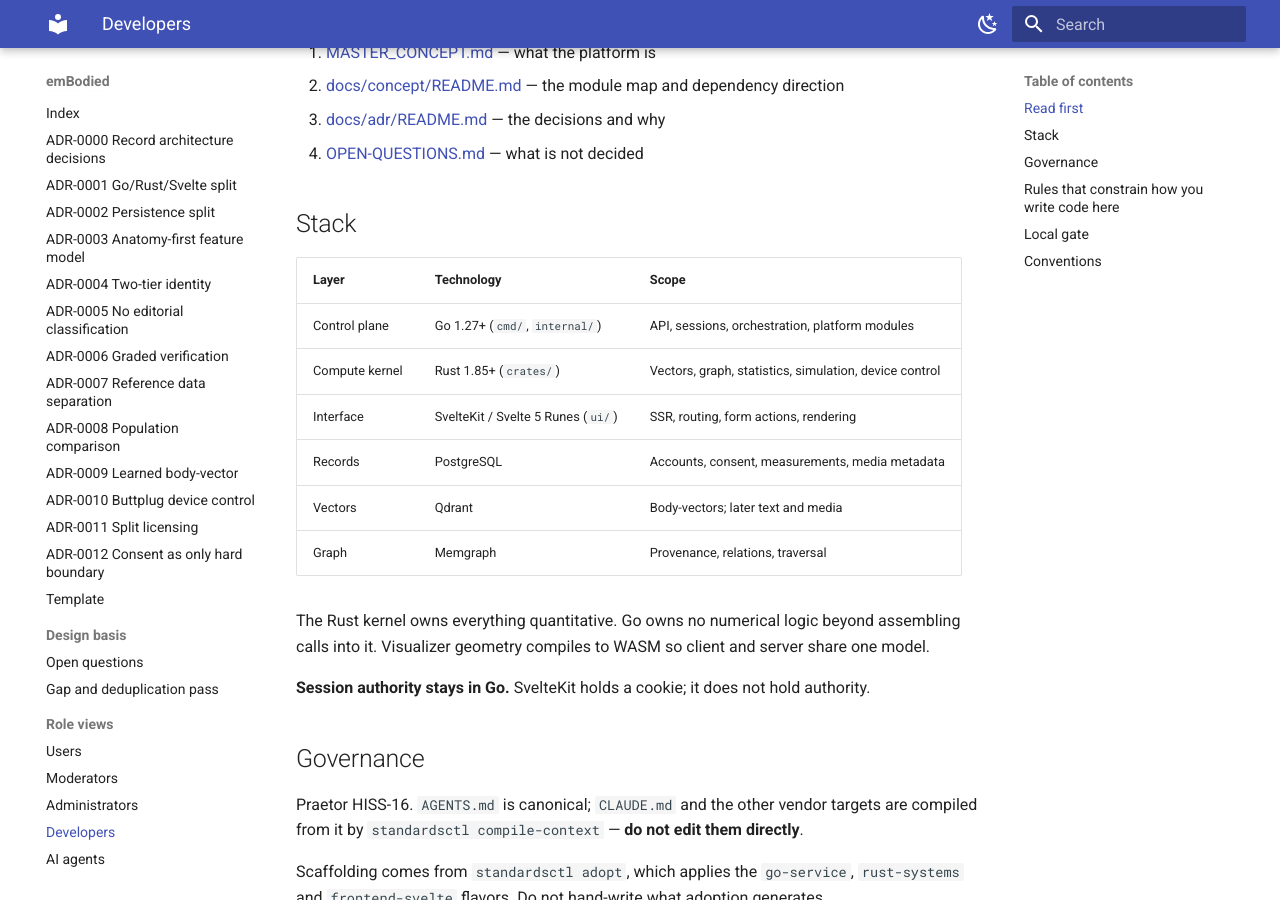
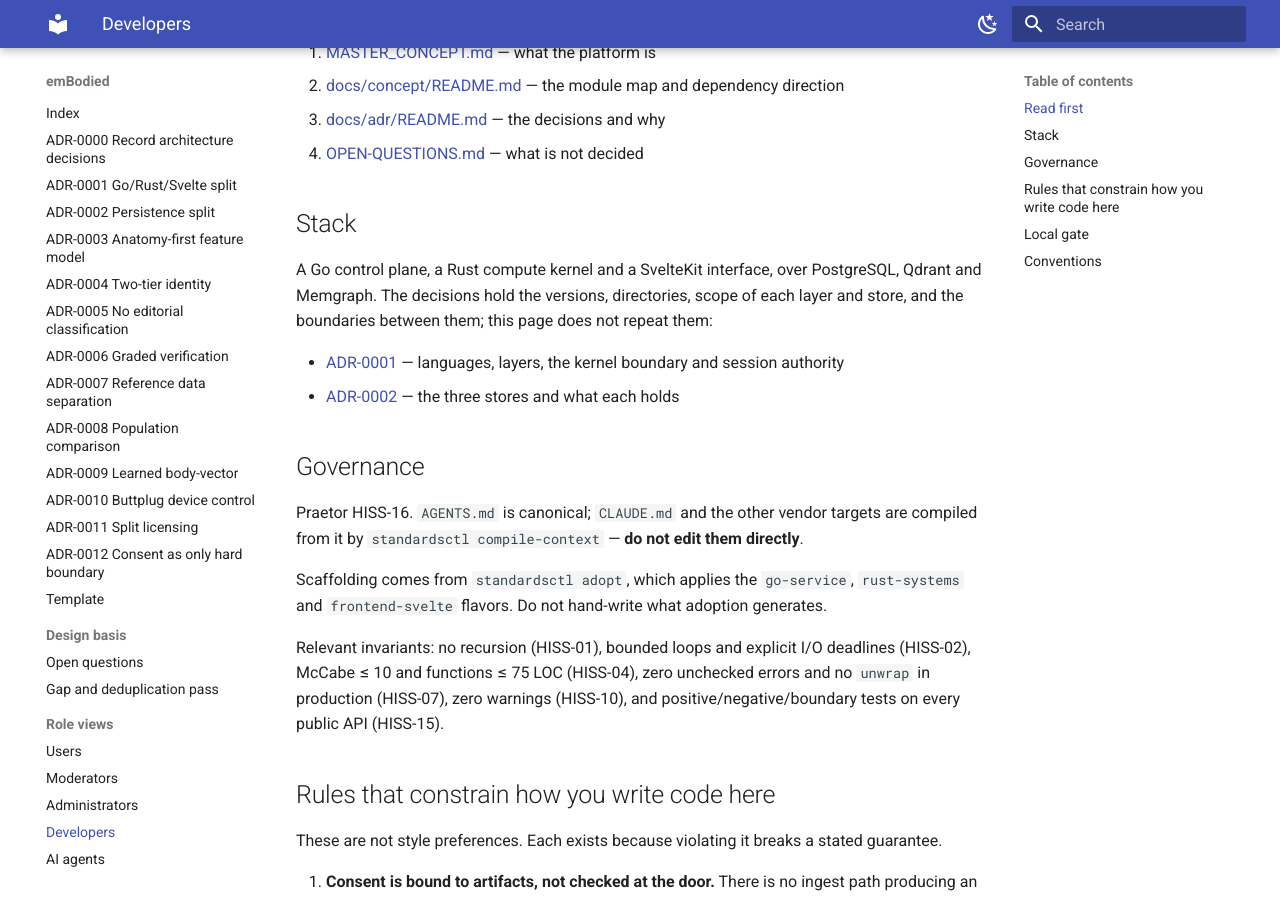
Before and after one commit to lusoris/embodied, an MkDocs documentation site: the page built from docs/dev/README.md, in a window 1280 px wide and 900 px high, scrolled down 282 px. Built offline with MkDocs 1.6.1 and Material for MkDocs 9.7.7, drawn with Linux system fonts in a browser that asks for light colours.

Commit message:
docs: point living pages at the ADRs they copied (#5)
A jscpd sweep (min 5 lines, 50 tokens) over all 64 tracked files
found two clones. In both, one side is an Accepted ADR, which is
frozen, so the living page now links to it instead of copying it.

- docs/dev/README.md copied the stack table and the kernel and
  session-authority paragraphs from ADR-0001 (plus the store rows
  of ADR-0002). It now names the stack in one sentence and links
  both records.
- docs/concept/l1-core/verification.md copied the grade table from
  ADR-0006. It now names the four grades and links the definition.

Checked before commit: jscpd 0 clones (2 before), reuse lint
compliant, mkdocs build --strict exit 0.

Signed-off-by: lusoris <lusoris@proton.me>

```diff
--- a/docs/dev/README.md
+++ b/docs/dev/README.md
@@ -13,19 +13,14 @@ A **view** into the canonical concept. Authority lives in
 
 ## Stack
 
-| Layer | Technology | Scope |
-| :--- | :--- | :--- |
-| Control plane | Go 1.27+ (`cmd/`, `internal/`) | API, sessions, orchestration, platform modules |
-| Compute kernel | Rust 1.85+ (`crates/`) | Vectors, graph, statistics, simulation, device control |
-| Interface | SvelteKit / Svelte 5 Runes (`ui/`) | SSR, routing, form actions, rendering |
-| Records | PostgreSQL | Accounts, consent, measurements, media metadata |
-| Vectors | Qdrant | Body-vectors; later text and media |
-| Graph | Memgraph | Provenance, relations, traversal |
+A Go control plane, a Rust compute kernel and a SvelteKit interface, over PostgreSQL, Qdrant and
+Memgraph. The decisions hold the versions, directories, scope of each layer and store, and the
+boundaries between them; this page does not repeat them:
 
-The Rust kernel owns everything quantitative. Go owns no numerical logic beyond assembling calls
-into it. Visualizer geometry compiles to WASM so client and server share one model.
-
-**Session authority stays in Go.** SvelteKit holds a cookie; it does not hold authority.
+- [ADR-0001](../adr/0001-go-rust-svelte-split.md) — languages, layers, the kernel boundary and
+  session authority
+- [ADR-0002](../adr/0002-relational-vector-graph-persistence.md) — the three stores and what each
+  holds
 
 ## Governance
 
```
Also changed, not shown: docs/concept/l1-core/verification.md (+2 -8 lines).
